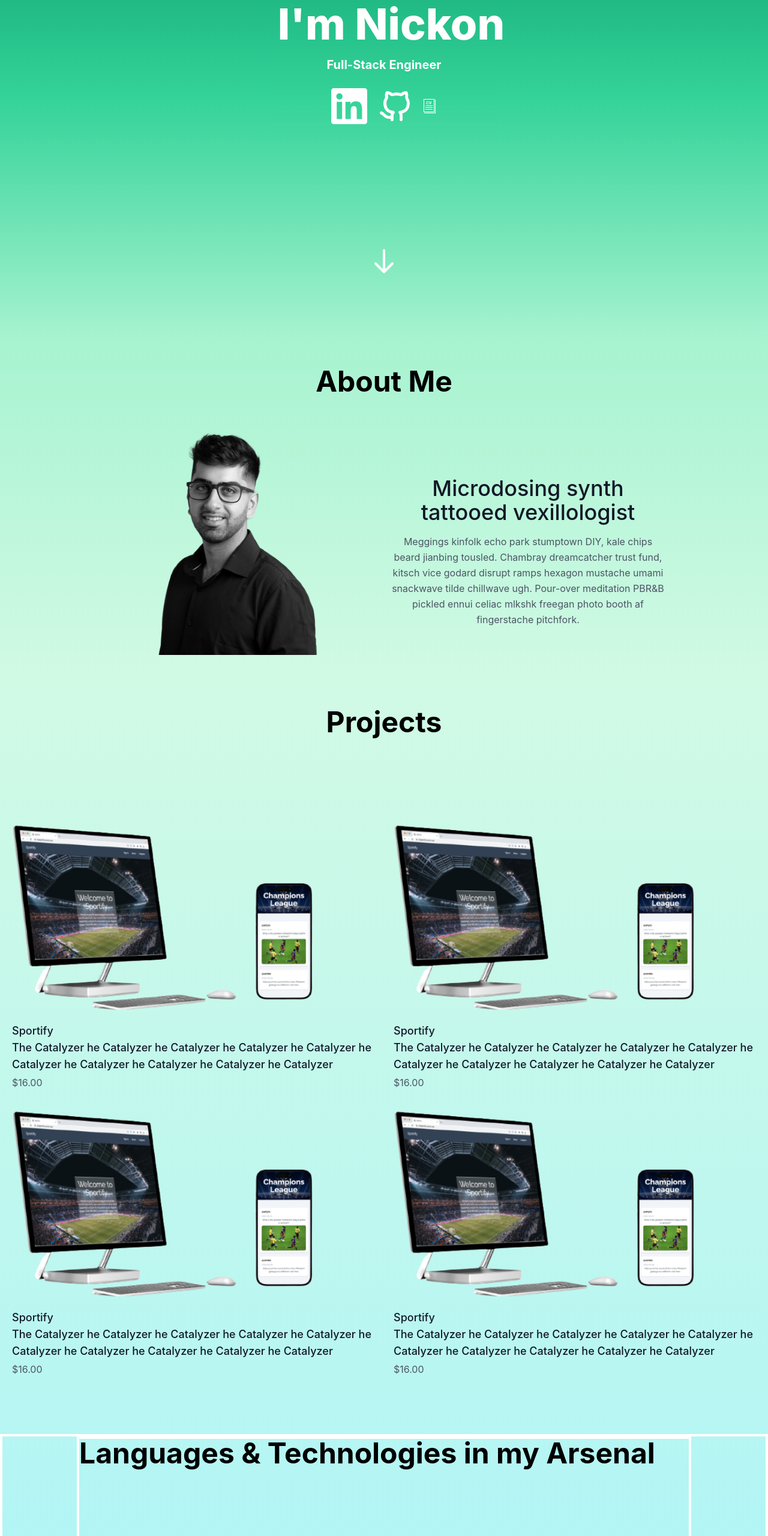
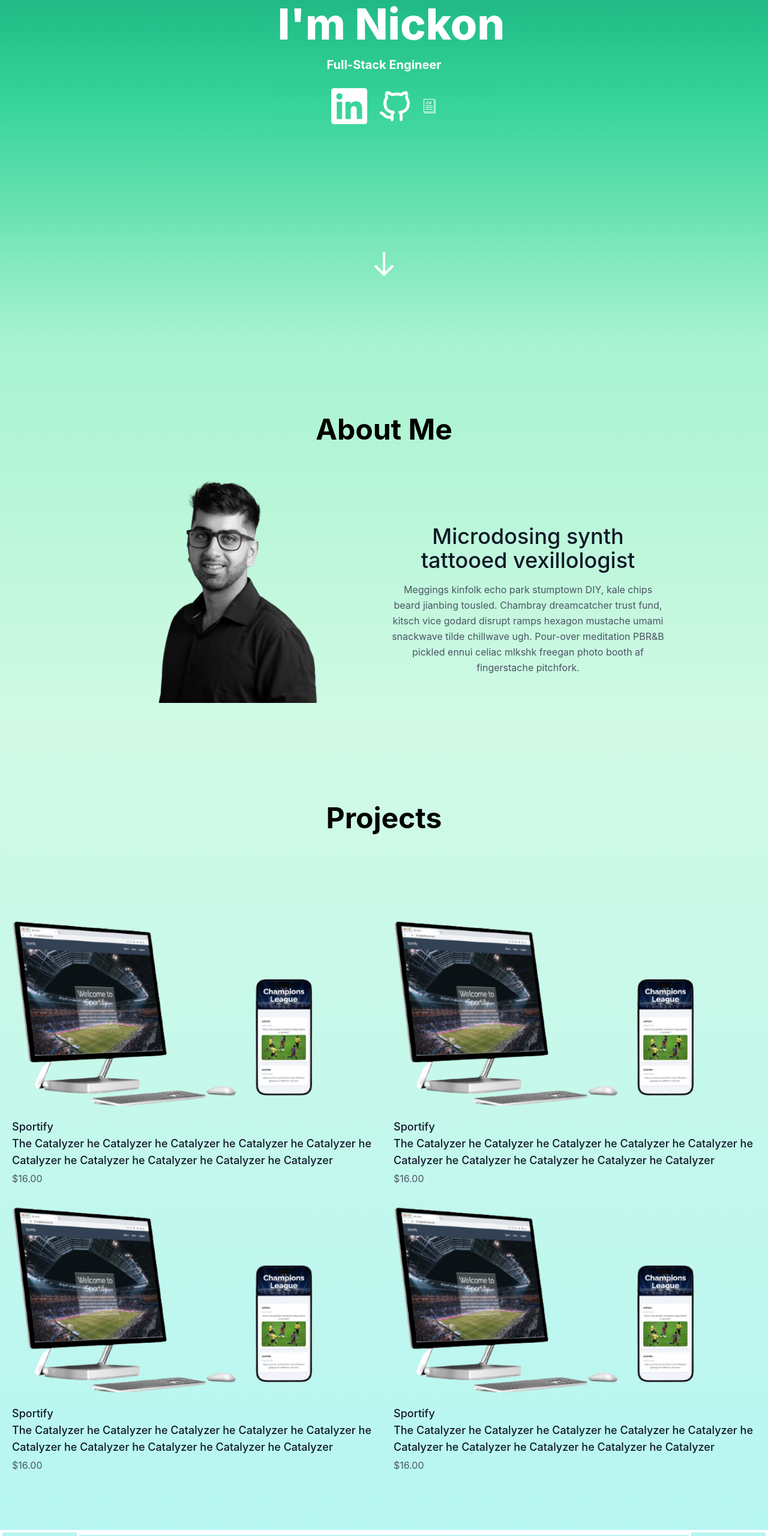
Before and after one commit to nickonbabaei/portfolio, a React (Create React App) app in the folder client/: page / in a window 1280 px wide. Shown: the part 236-2797 px from the top of the page at 60% size. Built offline with nearby package versions, Linux system fonts and the light colour scheme.

Commit message:
added padding to titles due to scrolling issue

```diff
--- a/client/src/components/About.jsx
+++ b/client/src/components/About.jsx
@@ -5,7 +5,7 @@ const About = () => {
     return (
         <section class="text-gray-600 body-font bg-gradient-to-b from-emerald-200 to-emerald-100" id='about'>
             <div class='flex justify-center py-12'>
-                    <h1 class='text-black font-bold text-3xl sm:text-5xl'>About Me</h1>
+                    <h1 class='text-black font-bold pt-20 text-3xl sm:text-5xl'>About Me</h1>
                 </div>
             <div class="md:container md:flex md:mx-auto md:items-center md:justify-center md:pr-32">
 
--- a/client/src/components/Projects.jsx
+++ b/client/src/components/Projects.jsx
@@ -7,7 +7,7 @@ const Projects = () => {
 
         <section class="text-gray-600 body-font bg-gradient-to-b from-emerald-100 to-cyan-200" id='projects'>
             <div class='flex justify-center py-12'>
-                <h1 class='text-black font-bold text-3xl sm:text-5xl'>Projects</h1>
+                <h1 class='text-black font-bold pt-20 text-3xl sm:text-5xl'>Projects</h1>
             </div>
             <div class="container px-5 py-24 mx-auto">
                 <div class="flex flex-wrap justify-center -m-4">
--- a/client/src/components/Skills.jsx
+++ b/client/src/components/Skills.jsx
@@ -21,7 +21,7 @@ const Skills = () => {
 
 
             <div class='max-w-screen-lg mx-auto flex flex-col justify-center w-full h-full border-4 border-white' id='skills'>
-                <h1 class='text-black font-bold text-3xl pb-24 sm:text-5xl'>Languages & Technologies in my Arsenal</h1>
+                <h1 class='text-black font-bold pt-32 text-3xl pb-24 sm:text-5xl'>Languages & Technologies in my Arsenal</h1>
 
 
                 <div class='grid grid-cols-2 md:grid-cols-5 gap-2 text-center py-8 px-12 md:px-0'>
```
